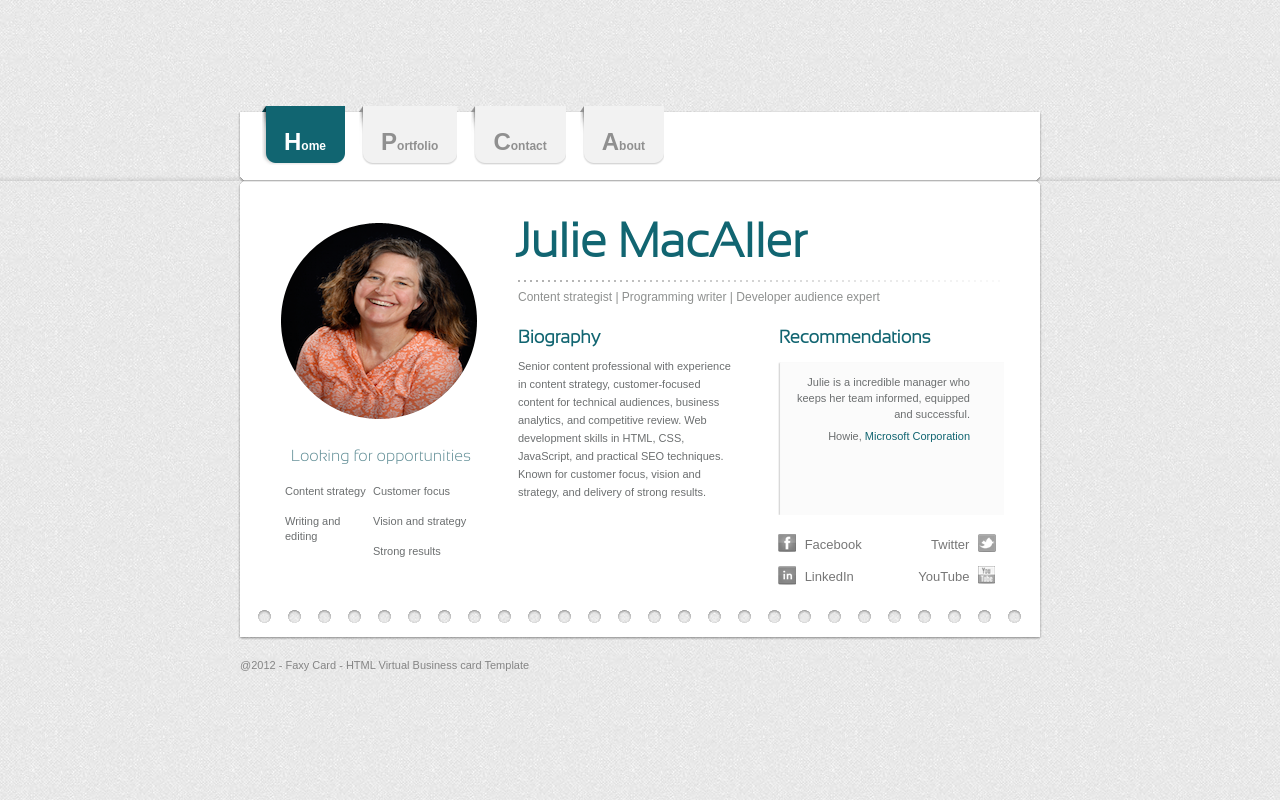
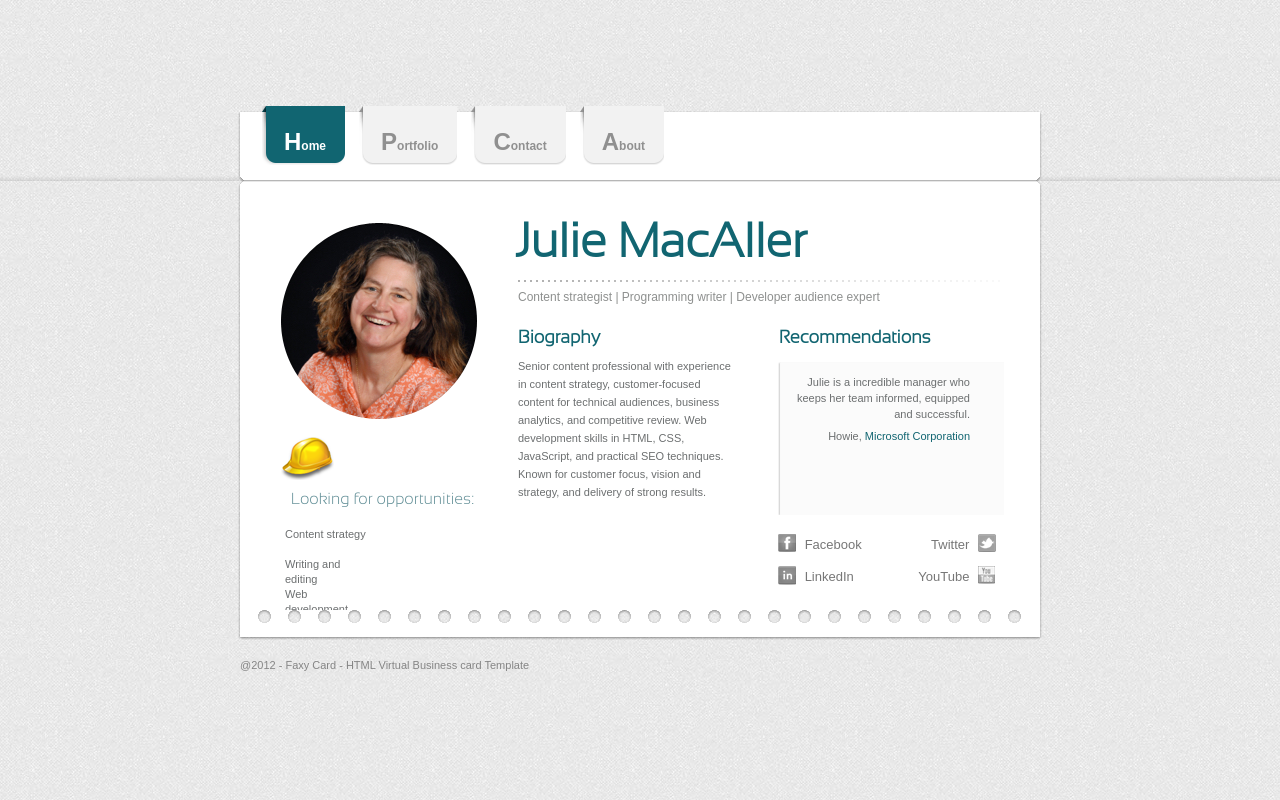
Before and after one commit to Altotude/juliemacaller, a plain HTML site: page index.html in a window 1280 px wide. Drawn offline with Linux system fonts and the light colour scheme.

Commit message:
Fixed profile pic, created additional doc file
Documentation is in Markdown, to be used as a writing sample

```diff
--- a/index.html
+++ b/index.html
@@ -60,12 +60,12 @@
                     <div class="profile-picture">
                         <div class="frame"></div>
                         <!--Profile Picture-->
-                        <img src="HTML/img/profile-picture.png" alt="" />
+                        <img src="HTML/img/profile-picture.jpg" alt="" />
                         <!--Profile Picture End-->
                         <div class="hireme">
                             <a href="#" class="button">
-                                <!--<img src="HTML/img/hireme.png" alt="" />-->
-                                <span>Looking for opportunities</span></a>
+                                <img src="HTML/img/hireme.png" alt="" />
+                                <span>Looking for opportunities:</span></a>
                             <div class="list">
                                 <ul>
                                     <li>
@@ -74,18 +74,19 @@
                                     <li>
                                         <!--<img src="HTML/img/screen.png" alt="" />-->
                                         <a href="#">Writing and editing</a></li>
-                                    <!--<li><img src="HTML/img/stats.png" alt="" />
-                                        <a href="#">Web development</a></li>-->
+                                    <li>
+                                        <!--<li><img src="HTML/img/stats.png" alt="" />-->
+                                        <a href="#">Web development</a></li>
                                 </ul>
-                                <ul class="right">
+                               <!-- <ul class="right">
                                     <li>
-                                        <!--<img src="HTML/img/time.png" alt="" />-->
+                                        <img src="HTML/img/time.png" alt="" />
                                         <a href="#">Customer focus</a></li>
-                                    <li><!--<img src="HTML/img/wheel.png" alt="" />-->
+                                    <li><img src="HTML/img/wheel.png" alt="" />
                                         <a href="#">Vision and strategy</a></li>
-                                    <li><!--<img src="HTML/img/check.png" alt="" />-->
+                                    <li><img src="HTML/img/check.png" alt="" />
                                         <a href="#">Strong results</a></li>
-                                </ul>
+                                </ul>-->
                             </div>
                         </div>
                     </div>
```
Also changed, not shown: HTML/img/profile-picture.jpg (added), 1 other file.
